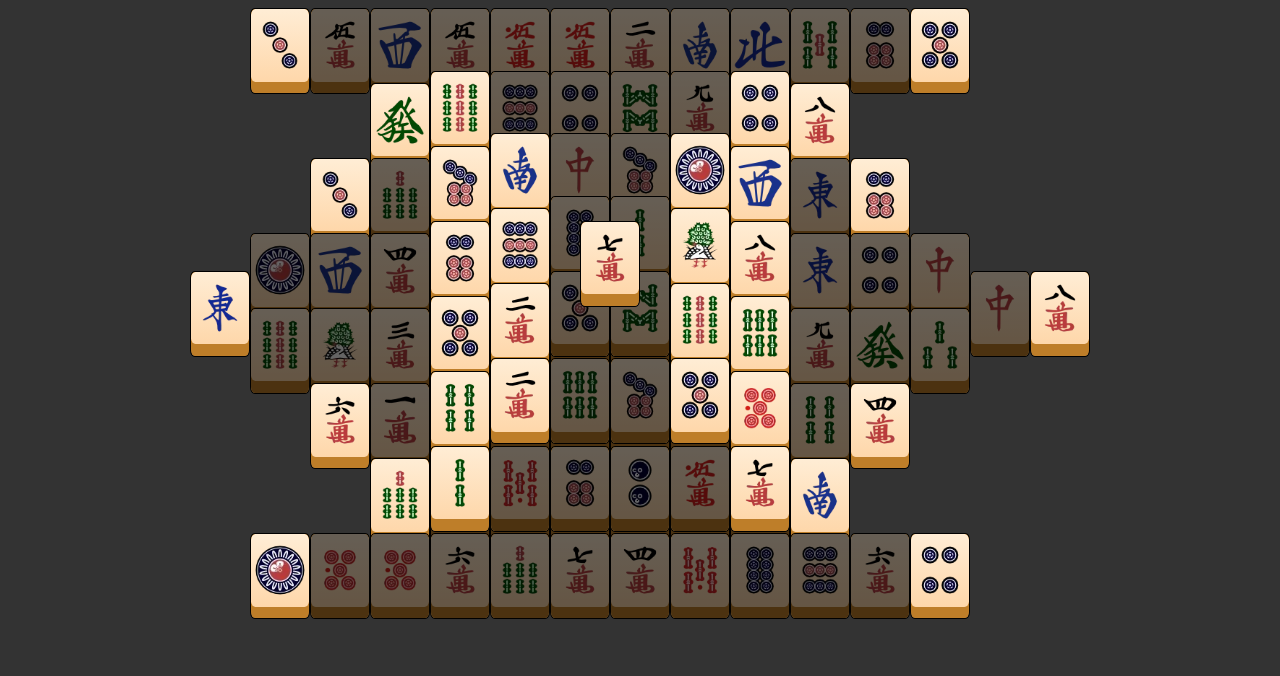
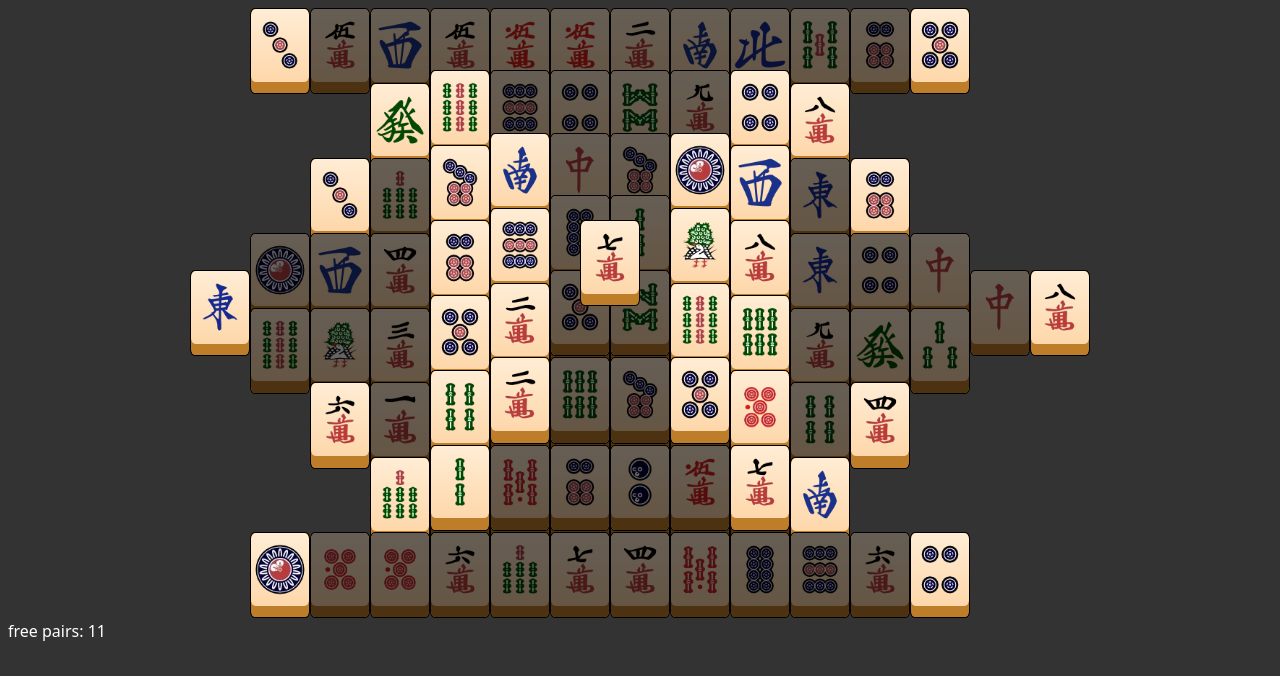
Before and after one commit to andre-rosatto/react_mahjong, a React (Create React App) app: page / in a window 1280 px wide. Shown: the top 676 px of the page. Built offline with nearby package versions, Linux system fonts and the light colour scheme; the HTML template or start-up script is replaced by a standard one.

Commit message:
level shuffling

```diff
--- a/src/components/Board.tsx
+++ b/src/components/Board.tsx
@@ -67,14 +67,26 @@ export default function Board({tileset, level}: BoardProps) {
     return isTileFree(tile) ? 'free' : 'blocked';
   };
 
+	const getPairs = (): number => {
+		const freeTiles = tiles.filter(tile => !tile.matched && isTileFree(tile));
+		let result = 0;
+		freeTiles.forEach(tile => {
+			if (freeTiles.some(t => t !== tile && t.code === tile.code)) {
+				result++;
+			}
+		});
+		return Math.floor(result / 2);
+	}
+
 	const style: CSSProperties = {
-		aspectRatio: '1',
+		aspectRatio: 1200 / 815,
 		position: 'relative',
 		maxWidth: '900px',
 		margin: 'auto'
 	}
 
 	return (
+		<>
 		<div style={style}>
 			{tiles.map(tile => (
 				<Tile
@@ -90,5 +102,7 @@ export default function Board({tileset, level}: BoardProps) {
 				/>
 			))}
 		</div>
+		<p className="text-white">free pairs: {getPairs()}</p>
+		</>
 	);
 }
--- a/src/components/Tile.tsx
+++ b/src/components/Tile.tsx
@@ -28,11 +28,11 @@ export default function Tile({gridX, gridY, layer, code, id, status, tileset, on
 			borderRadius: '8%',
 			overflow: 'hidden',
       left: `${gridX * 100 / 15}%`,
-      top: `${gridY * 1.25 * 100 / 15 - layer * 1.25 * 100 / 15 / 6}%`,
+      top: `${gridY * (100 - 2) / 8 - layer * (100 - 2) / 8 / 6}%`,
       width: `${100 / 15}%`,
 			aspectRatio: 80 / 115,
 			cursor: status === 'free' || status === 'selected' ? 'pointer' : 'default',
-			zIndex: Math.ceil(gridY + layer * 15 * 15),
+			zIndex: Math.ceil(gridY + layer * 15),
 
 			visibility: status === 'matched' ? 'hidden' : 'visible'
     },
```
Lines whose indentation alone changed are shown as unchanged.
